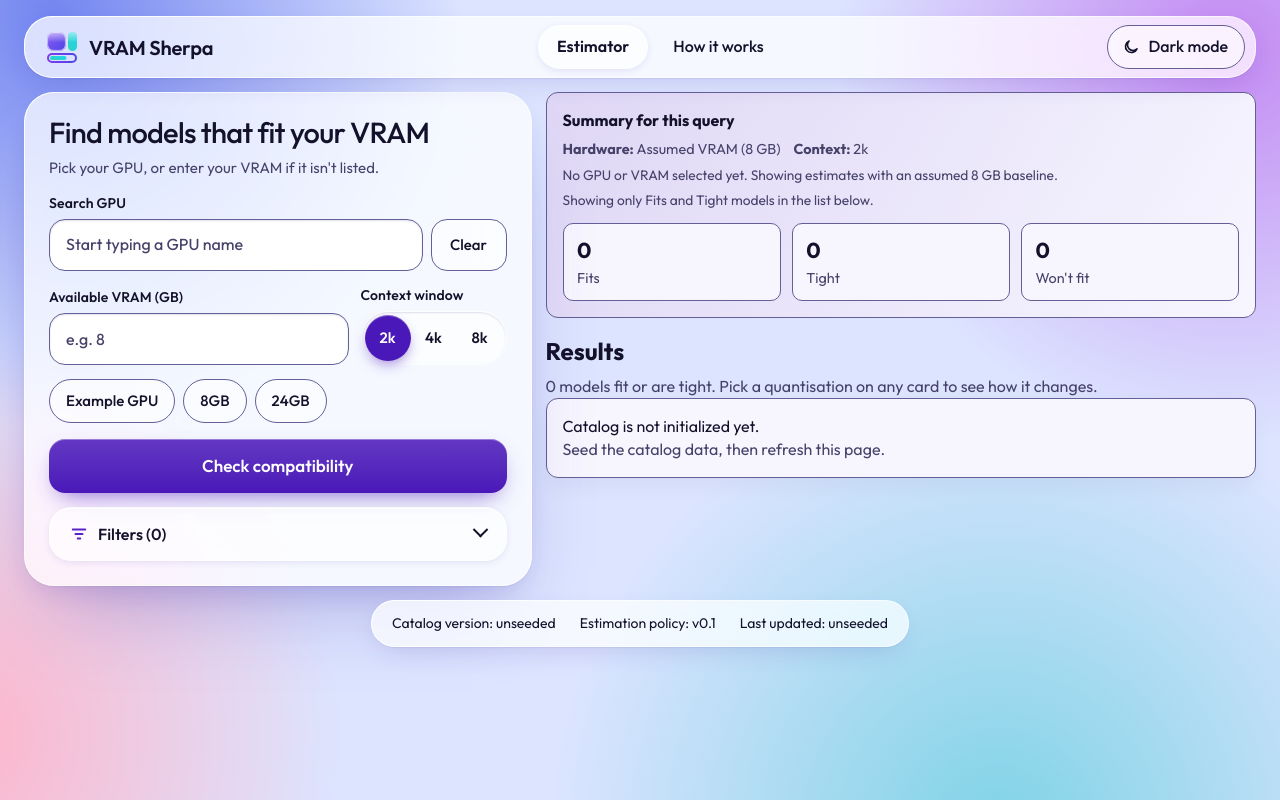
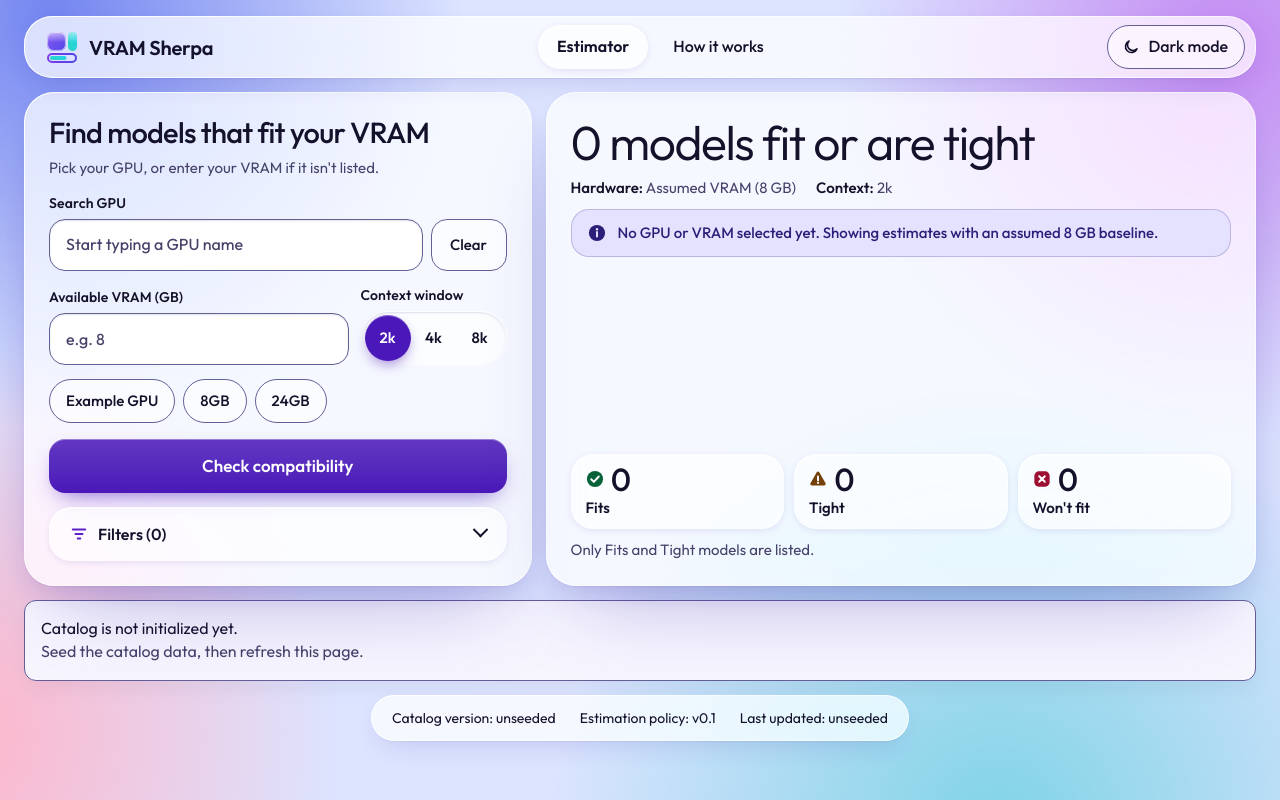
Before and after one commit to chauhanprateek89/vram-sherpa, a FastAPI app: page / in a window 1280 px wide. Run offline with FastAPI, Linux system fonts and the light colour scheme; some libraries are stand-ins or nearby versions.

Commit message:
T-013: Answer tile: headline first, messages, counts and active filter chips
#summary-banner is the answer tile and the first content of #results-shell: the h2 headline
(N models fit or are tight), the Hardware and Context line, the error list (role=alert), the GPU
feedback and default 8 GB note (role=status), the Fits/Tight/Won't fit counts with shape icons
(a sprite in base.html), the note with its unchanged hover text (first sentence only when empty)
and the Active filters chips. The Summary heading, the old Results header and its count
sentence and the old Showing only note are gone; a visually hidden h2 Results sits above the
cards. The no-picks layout is a class on the tile, so an in-place refresh keeps it right.
Top Picks and cards keep their old look until T-014 and T-015. ASSET_VERSION is 20261025g.

Co-Authored-By: Claude Sonnet 5.5 <noreply@anthropic.com>
Claude-Session: https://claude.ai/code/session_018Ye1S8WaK7XmaTdGozEB61

```diff
--- a/src/vramsherpa/main.py
+++ b/src/vramsherpa/main.py
@@ -22,7 +22,7 @@ from vramsherpa.estimation import FitBadge, estimate_breakdown, estimate_variant
 from vramsherpa.models import GPU, CatalogMeta, Model, Variant
 
 CONTEXT_OPTIONS = (2048, 4096, 8192)
-ASSET_VERSION = "20261025f"
+ASSET_VERSION = "20261025g"
 ESTIMATION_POLICY_VERSION = "v0.1"
 # The /how-it-works worked example (R-075, ADR-0007). The figures are computed by
 # estimate_breakdown at request time; none is typed into the template.
--- a/src/vramsherpa/static/css/styles.css
+++ b/src/vramsherpa/static/css/styles.css
@@ -400,65 +400,6 @@ select[multiple] {
   color: var(--muted);
 }
 
-.results-main {
-  min-width: 0;
-}
-
-.summary-banner {
-  border: 1px solid var(--line);
-  border-radius: 12px;
-  background: linear-gradient(
-    120deg,
-    color-mix(in srgb, var(--brand) 14%, var(--panel-solid)),
-    var(--panel-solid)
-  );
-  padding: 1rem;
-}
-
-.summary-banner h2 {
-  margin: 0;
-  font-size: 1rem;
-}
-
-.summary-note {
-  margin: 0.35rem 0 0;
-  font-size: 0.86rem;
-  color: var(--muted);
-}
-
-.summary-selection {
-  margin: 0.45rem 0 0;
-  display: flex;
-  flex-wrap: wrap;
-  gap: 0.8rem;
-  color: var(--muted);
-  font-size: 0.9rem;
-}
-
-.summary-grid {
-  display: grid;
-  margin-top: 0.7rem;
-  grid-template-columns: repeat(3, minmax(0, 1fr));
-  gap: 0.7rem;
-}
-
-.summary-stat {
-  border: 1px solid var(--line);
-  border-radius: 10px;
-  background: var(--panel-solid);
-  padding: 0.7rem 0.85rem;
-}
-
-.summary-stat strong {
-  display: block;
-  font-size: 1.35rem;
-}
-
-.summary-stat span {
-  color: var(--muted);
-  font-size: 0.9rem;
-}
-
 .top-picks {
   margin-top: 1rem;
 }
@@ -496,19 +437,6 @@ select[multiple] {
 
 .top-pick-card p {
   margin: 0.35rem 0 0;
-}
-
-.active-filters {
-  display: flex;
-  flex-wrap: wrap;
-  align-items: center;
-  gap: 0.45rem;
-  margin: 1rem 0 0;
-}
-
-.active-filters > span {
-  color: var(--muted);
-  font-size: 0.9rem;
 }
 
 .results-cards {
@@ -759,18 +687,6 @@ td {
   margin-top: 0.28rem;
 }
 
-.results-header {
-  margin-top: 1rem;
-}
-
-.results-header h2 {
-  margin: 0;
-}
-
-.results-header p {
-  margin: 0.35rem 0 0;
-}
-
 .prose code {
   background: color-mix(in srgb, var(--panel-alt) 70%, var(--line));
   padding: 0.15rem 0.3rem;
@@ -784,7 +700,6 @@ td {
 }
 
 @media (max-width: 780px) {
-  .summary-grid,
   .numbers-grid {
     grid-template-columns: 1fr;
   }
@@ -810,11 +725,17 @@ td {
 /* ===== layout: the bento grid ===== */
 .bento { display: grid; gap: var(--gap); grid-template-columns: minmax(0, 1fr); align-items: start; }
 #results-shell { display: contents; }
+.results-main, #results-summary-shell { display: contents; }
+#results-list-shell { min-width: 0; }
 @media (min-width: 900px) {
-  .bento { grid-template-columns: minmax(0, 5fr) minmax(0, 7fr); }
-  .form-pane { grid-column: 1; grid-row: 1; }
-  /* Until the answer tile lands (T-013) the unmigrated results share the right-hand column. */
-  .bento > .results-main { grid-column: 2; grid-row: 1; }
+  .bento { grid-template-columns: minmax(0, 5fr) minmax(0, 7fr); grid-template-rows: auto 1fr auto; }
+  .form-pane { grid-column: 1; grid-row: 1 / 3; align-self: stretch; }
+  .answer { grid-column: 2; grid-row: 1; }
+  /* Top Picks (T-014) and the cards (T-015) keep their old look until those tasks land. */
+  .top-picks { grid-column: 2; grid-row: 2; align-self: stretch; margin-top: 0; }
+  #results-list-shell { grid-column: 1 / -1; grid-row: 3; }
+  /* Keyed on the answer tile, which a refresh re-renders (ADR-0006 point 9). */
+  .answer.no-picks { grid-row: 1 / 3; align-self: stretch; }
 }
 
 /* ===== form ===== */
@@ -883,6 +804,35 @@ h1.title { font-size: var(--fs-h1); line-height: 1.1; letter-spacing: -.025em; f
 .choice-solo { grid-column: 1 / -1; justify-self: start; }
 @keyframes whyIn { from { opacity: 0; transform: translateY(-6px); } to { opacity: 1; transform: none; } }
 details[open] > .filter-fields { animation: whyIn var(--dur-2) var(--ease-out); }
+
+/* ===== answer tile (T-013): headline, messages, counts, note and active filters ===== */
+.sr-only { position: absolute; width: 1px; height: 1px; overflow: hidden; clip: rect(0 0 0 0); white-space: nowrap; }
+.answer { padding: var(--pad-pane); display: flex; flex-direction: column; gap: 10px; }
+.answer h2, .answer p, .answer ul { margin: 0; }
+.headline { font-size: var(--fs-display); line-height: 1.05; letter-spacing: -.03em; font-weight: 350; }
+.ctx-line { display: flex; flex-wrap: wrap; gap: 4px 20px; color: var(--muted); font-size: var(--fs-small); }
+.ctx-line b { color: var(--ink); font-weight: 560; }
+.counts { list-style: none; padding: 0; display: grid; grid-template-columns: repeat(3, 1fr); gap: 10px; }
+.counts li { display: grid; grid-template-columns: auto 1fr; column-gap: 8px; align-items: center; padding: 8px 14px 10px; border-radius: 22px; background: var(--inset); border: 1px solid var(--edge); box-shadow: var(--sh-2); --pill-bg: var(--pill-icon-cut); }
+.counts .c-fits { color: var(--fits-fg); } .counts .c-tight { color: var(--tight-fg); } .counts .c-wont { color: var(--wont-fg); }
+.counts b { font-size: var(--fs-stat); line-height: 1; letter-spacing: -.03em; font-weight: 500; color: var(--ink); }
+.counts span { grid-column: 1 / -1; font-size: var(--fs-small); font-weight: 560; margin-top: 2px; color: var(--ink); }
+.counts .num { font-family: inherit; }
+.answer.no-picks .counts { margin-top: auto; }
+.note { color: var(--muted); font-size: var(--fs-small); }
+.notice { display: flex; gap: 12px; align-items: flex-start; padding: 12px 16px; border-radius: 18px; background: var(--info-bg); color: var(--info-fg); border: 1px solid color-mix(in srgb, currentColor 22%, transparent); font-size: var(--fs-small); font-weight: 480; --pill-bg: var(--info-bg); }
+.notice svg { flex: none; margin-top: 2px; }
+.notice p + p, .notice ul { margin-top: 4px; }
+.notice.is-alert { background: var(--wont-bg); color: var(--wont-fg); --pill-bg: var(--wont-bg); }
+.notice strong { font-weight: 600; }
+.notice ul { list-style: none; padding: 0; }
+.notice li::before { content: "\2022"; margin-right: 8px; }
+.active-filters { display: flex; flex-wrap: wrap; align-items: center; gap: 8px; font-size: var(--fs-small); }
+.active-filters > span { color: var(--muted); font-weight: 520; margin-right: 2px; }
+.chip-link { display: inline-flex; align-items: center; gap: 8px; min-height: var(--tap); padding: 0 14px 0 16px; border-radius: var(--r-pill); border: 1.5px solid var(--line); background: var(--seg); color: var(--ink); text-decoration: none; font-weight: 520; transition: background var(--dur-1), transform var(--dur-1) var(--ease-out); }
+.chip-link:hover { background: var(--inset); } .chip-link:active { transform: scale(.95); }
+.chip-link i { font-style: normal; font-size: 20px; line-height: 1; color: var(--muted); }
+.chip-link:focus-visible { outline: 3px solid var(--focus); outline-offset: 2px; }
 
 /* ── Results: one card per model ──────────────────────────────────────────────
    Quantisation is a control inside the card rather than four separate rows, and
--- a/src/vramsherpa/templates/base.html
+++ b/src/vramsherpa/templates/base.html
@@ -39,6 +39,15 @@
   </head>
   <body>
     <div class="backdrop" aria-hidden="true"></div>
+    {# Verdict and info icons, drawn with currentColor and cut out in --pill-bg (R-072). #}
+    <svg width="0" height="0" style="position:absolute" aria-hidden="true" focusable="false">
+      <defs>
+        <symbol id="i-fits" viewBox="0 0 20 20"><circle cx="10" cy="10" r="9" fill="currentColor"/><path d="M5.8 10.3l2.9 2.9 5.5-6" fill="none" stroke="var(--pill-bg,#fff)" stroke-width="2.2" stroke-linecap="round" stroke-linejoin="round"/></symbol>
+        <symbol id="i-tight" viewBox="0 0 20 20"><path d="M10 1.8c.6 0 1.1.3 1.4.8l7 12.2c.6 1-.1 2.3-1.4 2.3H3c-1.3 0-2-1.3-1.4-2.3l7-12.2c.3-.5.8-.8 1.4-.8z" fill="currentColor"/><path d="M10 7.2v4.2" stroke="var(--pill-bg,#fff)" stroke-width="2.2" stroke-linecap="round"/><circle cx="10" cy="14.2" r="1.25" fill="var(--pill-bg,#fff)"/></symbol>
+        <symbol id="i-wont" viewBox="0 0 20 20"><rect x="1.5" y="1.5" width="17" height="17" rx="5" fill="currentColor"/><path d="M6.9 6.9l6.2 6.2M13.1 6.9l-6.2 6.2" stroke="var(--pill-bg,#fff)" stroke-width="2.2" stroke-linecap="round"/></symbol>
+        <symbol id="i-info" viewBox="0 0 20 20"><circle cx="10" cy="10" r="9" fill="currentColor"/><path d="M10 9v5" stroke="var(--pill-bg,#fff)" stroke-width="2.2" stroke-linecap="round"/><circle cx="10" cy="5.8" r="1.3" fill="var(--pill-bg,#fff)"/></symbol>
+      </defs>
+    </svg>
     <div class="page">
       <header class="top pane">
         <a class="brand" href="/">{% include "logo_mark.html" %}<span class="brand-name">VRAM Sherpa</span></a>
--- a/src/vramsherpa/templates/results_list.html
+++ b/src/vramsherpa/templates/results_list.html
@@ -1,10 +1,4 @@
-<section class="results-header">
-  <h2>Results</h2>
-  <p class="muted">
-    {{ model_cards|length }} model{{ '' if model_cards|length == 1 else 's' }} fit or are tight.
-    Pick a quantisation on any card to see how it changes.
-  </p>
-</section>
+<h2 class="sr-only">Results</h2>
 
 {% if model_cards %}
   <section class="model-list" id="results-cards">
--- a/src/vramsherpa/templates/results_summary.html
+++ b/src/vramsherpa/templates/results_summary.html
@@ -1,51 +1,79 @@
+{# The answer tile leads the results (R-069). Messages live here, not in the form, so an in-place
+   refresh replaces them and shows only the current query's (R-071, ADR-0006 points 2 and 3).
+   `no-picks` keys the layout on markup inside #results-shell, which a refresh re-renders (point 9). #}
+{% set model_count = model_cards|length %}
+<section
+  class="answer pane{% if not top_picks %} no-picks{% endif %}"
+  id="summary-banner"
+  aria-labelledby="ans-h"
+>
+  <h2 class="headline" id="ans-h">{{ model_count }} model{{ '' if model_count == 1 else 's' }} fit or are tight</h2>
+  <p class="ctx-line">
+    <span><b>Hardware:</b> {{ selected_hardware_label }}</span>
+    <span><b>Context:</b> {{ selected_context_label }}</span>
+  </p>
+
   {% if form_errors %}
-  <section class="form-alert" role="alert" aria-live="polite">
-    <p>Please fix the following input issues:</p>
+    <div class="notice is-alert" role="alert">
+      <svg width="18" height="18" aria-hidden="true"><use href="#i-wont"/></svg>
+      <div>
+        <p><strong>Please fix the following input issues:</strong></p>
         <ul>
           {% for error in form_errors %}
             <li>{{ error }}</li>
           {% endfor %}
         </ul>
-  </section>
+      </div>
+    </div>
   {% endif %}
 
   {% if gpu_search_feedback %}
-  <section class="form-alert" role="status" aria-live="polite">
+    <div class="notice" role="status">
+      <svg width="18" height="18" aria-hidden="true"><use href="#i-info"/></svg>
       <p>{{ gpu_search_feedback }}</p>
-  </section>
+    </div>
   {% endif %}
 
-<section class="summary-banner" id="summary-banner">
-  <h2>Summary for this query</h2>
-  <p class="summary-selection">
-    <span><strong>Hardware:</strong> {{ selected_hardware_label }}</span>
-    <span><strong>Context:</strong> {{ selected_context_label }}</span>
-  </p>
   {% if using_default_vram_assumption %}
-    <p class="summary-note">
-      No GPU or VRAM selected yet. Showing estimates with an assumed 8 GB baseline.
-    </p>
+    <div class="notice" role="status">
+      <svg width="18" height="18" aria-hidden="true"><use href="#i-info"/></svg>
+      <p>No GPU or VRAM selected yet. Showing estimates with an assumed 8 GB baseline.</p>
+    </div>
   {% endif %}
+
+  <ul class="counts">
+    <li class="c-fits">
+      <svg width="18" height="18" aria-hidden="true"><use href="#i-fits"/></svg>
+      <b class="num">{{ summary_counts["Fits"] }}</b>
+      <span>Fits</span>
+    </li>
+    <li class="c-tight">
+      <svg width="18" height="18" aria-hidden="true"><use href="#i-tight"/></svg>
+      <b class="num">{{ summary_counts["Tight"] }}</b>
+      <span>Tight</span>
+    </li>
+    <li class="c-wont">
+      <svg width="18" height="18" aria-hidden="true"><use href="#i-wont"/></svg>
+      <b class="num">{{ summary_counts["Won't fit"] }}</b>
+      <span>Won't fit</span>
+    </li>
+  </ul>
+
   <p
-    class="summary-note"
+    class="note"
     title="Fits leaves reserve headroom. Tight can run, but is close to your VRAM limit."
   >
-    Showing only Fits and Tight models in the list below.
+    Only Fits and Tight models are listed.{% if model_cards %} Pick a quantisation on any card to see how it changes.{% endif %}
   </p>
-  <div class="summary-grid">
-    <div class="summary-stat">
-      <strong>{{ summary_counts["Fits"] }}</strong>
-      <span>Fits</span>
+
+  {% if active_filter_chips %}
+    <div class="active-filters">
+      <span>Active filters:</span>
+      {% for chip in active_filter_chips %}
+        <a class="chip-link" href="{{ chip.remove_url }}">{{ chip.label }} <i aria-hidden="true">&times;</i></a>
+      {% endfor %}
     </div>
-    <div class="summary-stat">
-      <strong>{{ summary_counts["Tight"] }}</strong>
-      <span>Tight</span>
-    </div>
-    <div class="summary-stat">
-      <strong>{{ summary_counts["Won't fit"] }}</strong>
-      <span>Won't fit</span>
-    </div>
-  </div>
+  {% endif %}
 </section>
 
 {% if top_picks %}
@@ -65,14 +93,3 @@
     </div>
   </section>
 {% endif %}
-
-{% if active_filter_chips %}
-  <section class="active-filters">
-    <span>Active filters:</span>
-    {% for chip in active_filter_chips %}
-      <a class="chip chip-active" href="{{ chip.remove_url }}">
-        {{ chip.label }} ×
-      </a>
-    {% endfor %}
-  </section>
-{% endif %}
```
Also changed, not shown: tests/test_history.py (+1 -1 lines), tests/test_ui_markup.py (+194 -3 lines). Lines whose indentation alone changed are shown as unchanged.
